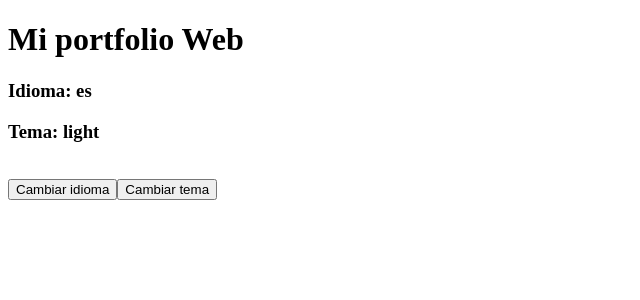
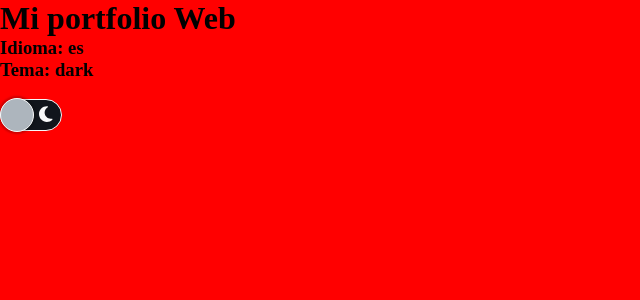
Before and after one commit to PedroMidueno/portfolio-pedromidueno, a React (Vite) app: page / in a window 1280 px wide. Shown: the top 300 px of the page, without its empty margins (0-640 px from the left). Built offline with nearby package versions, Linux system fonts and the light colour scheme.

Commit message:
Add ThemeSwitch component

```diff
--- a/index.html
+++ b/index.html
@@ -4,7 +4,7 @@
     <meta charset="UTF-8" />
     <link rel="icon" type="image/svg+xml" href="/vite.svg" />
     <meta name="viewport" content="width=device-width, initial-scale=1.0" />
-    <title>Vite App</title>
+    <title>PedroMidueno.dev</title>
   </head>
   <body>
     <div id="app"></div>
--- a/package.json
+++ b/package.json
@@ -13,6 +13,10 @@
     "vite": "^4.3.2"
   },
   "dependencies": {
+    "@fortawesome/fontawesome-svg-core": "^6.4.0",
+    "@fortawesome/free-regular-svg-icons": "^6.4.0",
+    "@fortawesome/free-solid-svg-icons": "^6.4.0",
+    "@fortawesome/react-fontawesome": "^0.2.0",
     "@reduxjs/toolkit": "^1.9.5",
     "@vitejs/plugin-react": "4.0.0",
     "react": "^18.2.0",
--- a/src/App.jsx
+++ b/src/App.jsx
@@ -1,21 +1,11 @@
-import { useSelector, useDispatch } from "react-redux"
-import { changeLanguage, changeTheme } from "./redux/slices/settingSlice";
+import { useSelector } from "react-redux"
+import ThemeSwitch from "./components/ThemeSwitch";
 
 export default function App() {
-    const dispatch = useDispatch()
 
     const { lang, theme } = useSelector(state => {
         return state.settings
     })
-
-    const changeLang = () => {
-        console.log('entra');
-        dispatch(changeLanguage())
-    }
-
-    const changeTema = () => {
-        dispatch(changeTheme())
-    }
 
     return (
         <>
@@ -24,8 +14,7 @@ export default function App() {
             <h3>Tema: {theme}</h3>
             <br />
 
-            <button onClick={changeLang}>Cambiar idioma</button>
-            <button onClick={changeTema}>Cambiar tema</button>
+            <ThemeSwitch />
         </>
     )
 }
--- /dev/null
+++ b/src/components/ThemeSwitch.jsx
@@ -0,0 +1,36 @@
+import styles from '../styles/ThemeSwitch.module.css'
+import { FontAwesomeIcon } from "@fortawesome/react-fontawesome";
+import { faMoon, faSun } from "@fortawesome/free-solid-svg-icons";
+import { useDispatch, useSelector } from "react-redux";
+import { changeTheme } from '../redux/slices/settingSlice'
+import { LIGHT } from '../config/consts'
+
+const ThemeSwitch = () => {
+    const { theme } = useSelector(state => {
+        return state.settings
+    })
+    const dispatch = useDispatch()
+
+    const switchTheme = () => {
+        const themeSwitch = document.getElementById('theme-switch')
+        themeSwitch.classList.toggle(styles.active)
+        dispatch(changeTheme())
+    }
+
+    return (
+        <button
+            className={`${styles.switch} ${theme === LIGHT ? styles.active : null}`}
+            id="theme-switch"
+            onClick={switchTheme}
+        >
+            <span>
+                <FontAwesomeIcon icon={faSun} />
+            </span>
+            <span>
+                <FontAwesomeIcon icon={faMoon} />
+            </span>
+        </button>
+    )
+}
+
+export default ThemeSwitch
--- /dev/null
+++ b/src/index.css
@@ -0,0 +1,14 @@
+*{
+  margin: 0;
+  padding: 0;
+  box-sizing: border-box;
+}
+
+:root {
+  --ligth-color: #F8F9FA;
+  --dark-color: #11151C;
+}
+
+body{
+  background: red;
+}
--- a/src/main.jsx
+++ b/src/main.jsx
@@ -1,8 +1,10 @@
+import './index.css'
 import React from 'react';
 import ReactDOM from 'react-dom/client';
 import App from './App';
 import { Provider } from 'react-redux';
 import { store } from './redux/store'
+
 
 ReactDOM.createRoot(document.getElementById("app")).render(
     <React.StrictMode>
--- a/src/redux/slices/settingSlice.js
+++ b/src/redux/slices/settingSlice.js
@@ -2,7 +2,7 @@ import { createSlice } from "@reduxjs/toolkit";
 import { ES, EN, LIGHT, DARK } from '../../config/consts'
 
 const initialState = {
-    theme: LIGHT,
+    theme: DARK,
     lang: ES
 }
 
--- /dev/null
+++ b/src/styles/ThemeSwitch.module.css
@@ -0,0 +1,50 @@
+.switch {
+    background: var(--dark-color);
+    border-radius: 1000px;
+    border: 1px solid var(--ligth-color);
+    position: relative;
+    cursor: pointer;
+    display: flex;
+    outline: none;
+    transition: .3s ease all;
+}
+
+.switch span {
+    width: 30px;
+    height: 30px;
+    line-height: 30px;
+    display: block;
+    background: none;
+    font-size: 18px;
+    color: var(--ligth-color);
+}
+
+.switch span:nth-child(1) {
+   color: #ff8800;
+}
+
+.switch::after{
+    content: "";
+    display: block;
+    width: 32px;
+    height: 32px;
+    position: absolute;
+    background: #ADB5BD;
+    top: -2px;
+    left: -1px;
+    right: unset;
+    border: 1px solid var(--ligth-color);
+    border-radius: 100px;
+    transition: all .3s ease;
+    box-shadow: 0px 0px 2px 2px rgba(0, 0, 0, .2);
+}
+
+.switch.active {
+    background: var(--ligth-color);
+    border: 1px solid var(--dark-color);
+}
+
+.switch.active::after {
+    transform: translateX(30px);
+    border: 1px solid var(--dark-color);
+}
--- a/style.css
+++ /dev/null
@@ -1,3 +0,0 @@
-:root {
-  --variable-de-prueba: black;
-}
```
Also changed, not shown: src/components/LanguageSwitch.jsx (added, +9 -0 lines), src/styles/LanguageSwitch.module.css (added), 1 other file (tests, documents, lock files or other folders).
